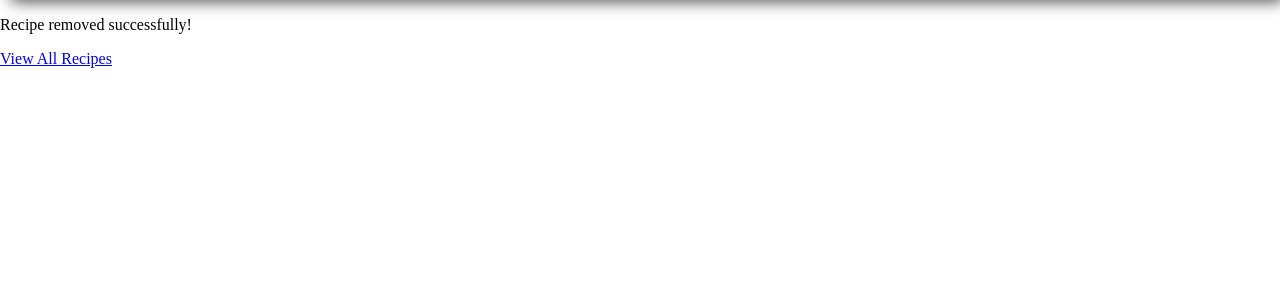
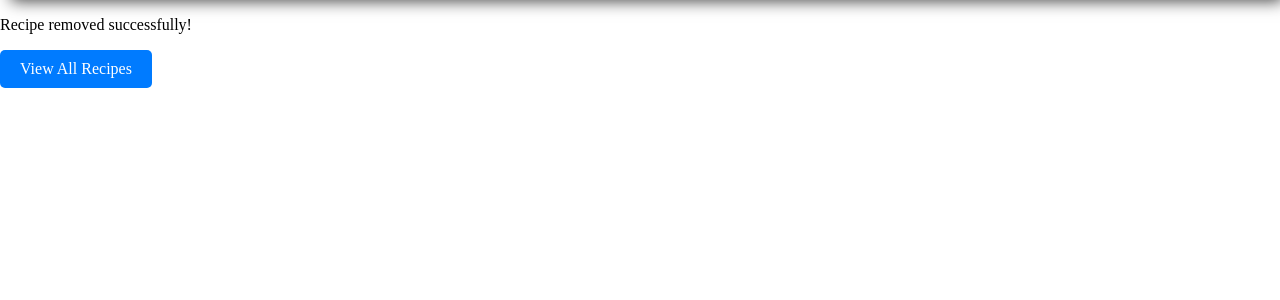
Before and after one commit to Mowafak2001/RecipeSharing, a Flask app: page /remove_recipe/1 in a window 1280 px wide. Shown: the part 70-370 px from the top of the page. Run offline with Flask 3, Linux system fonts and the light colour scheme; data that the repository does not hold is empty.

Commit message:
added styles to back to recipes link for remove

```diff
--- a/RS/templates/remove_success_message.html
+++ b/RS/templates/remove_success_message.html
@@ -1,14 +1,28 @@
 {% include 'index.html' %}  <!-- Including index.html template -->
-
 <!DOCTYPE html>
 <html lang="en">
 <head>
     <meta charset="UTF-8">  <!-- Declaring character set -->
     <meta name="viewport" content="width=device-width, initial-scale=1.0">  <!-- Setting viewport for responsive design -->
     <title>Success Message</title>  <!-- Title of the page -->
+    <style>
+        /* CSS for button styling */
+        .button {
+            display: inline-block;
+            padding: 10px 20px;
+            background-color: #007bff;
+            color: #fff;
+            text-decoration: none;
+            border-radius: 5px;
+        }
+
+        .button:hover {
+            background-color: #0056b3;
+        }
+    </style>
 </head>
 <body>
     <p>Recipe removed successfully!</p>  <!-- Success message for recipe removal -->
-    <p><a href="/recipes">View All Recipes</a></p>  <!-- Link to view all recipes -->
+    <p><a href="/recipes" class="button">View All Recipes</a></p>  <!-- Link to view all recipes styled as a button -->
 </body>
 </html>
```
